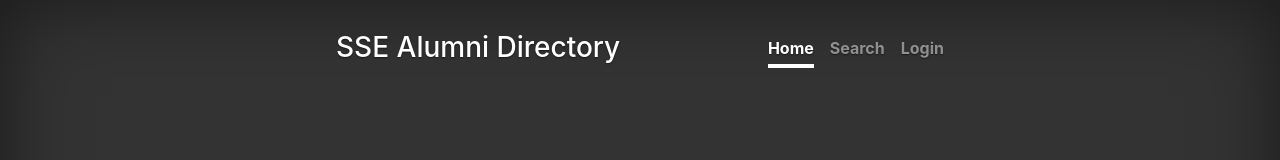
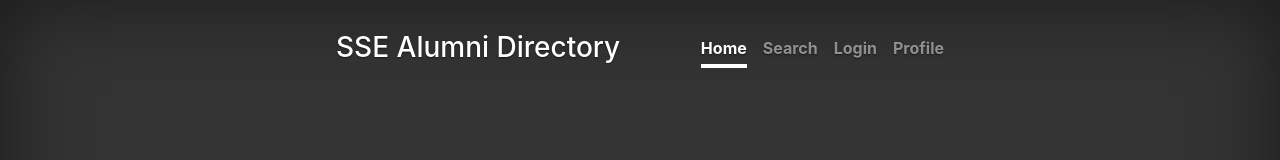
Before and after one commit to rit-sse/sse-alumni, a React (Create React App) app: page /home in a window 1280 px wide. Shown: the top 160 px of the page. Built offline with nearby package versions, Linux system fonts and the light colour scheme.

Commit message:
Added a new link if the user is authenticated. Still waiting on auth.

```diff
--- a/src/components/TopBar.js
+++ b/src/components/TopBar.js
@@ -2,6 +2,13 @@ import React, { Component } from 'react';
 import { NavLink } from 'react-router-dom';
 
 class TopBar extends Component {
+    addProfile(){
+        let isAuthenticated = true;
+        if (isAuthenticated){
+            return <NavLink className="nav-link" extract to='/profile'>Profile</NavLink>;
+        }
+    }
+
   render() {
     return (
         <div class="masthead clearfix">
@@ -11,6 +18,7 @@ class TopBar extends Component {
                     <NavLink className="nav-link" exact to='/home'>Home</NavLink>
                     <NavLink className="nav-link" exact to='/search'>Search</NavLink>
                     <NavLink className="nav-link" exact to='/login'>Login</NavLink>
+                    {this.addProfile()}
                 </nav>
             </div>
         </div>
```
